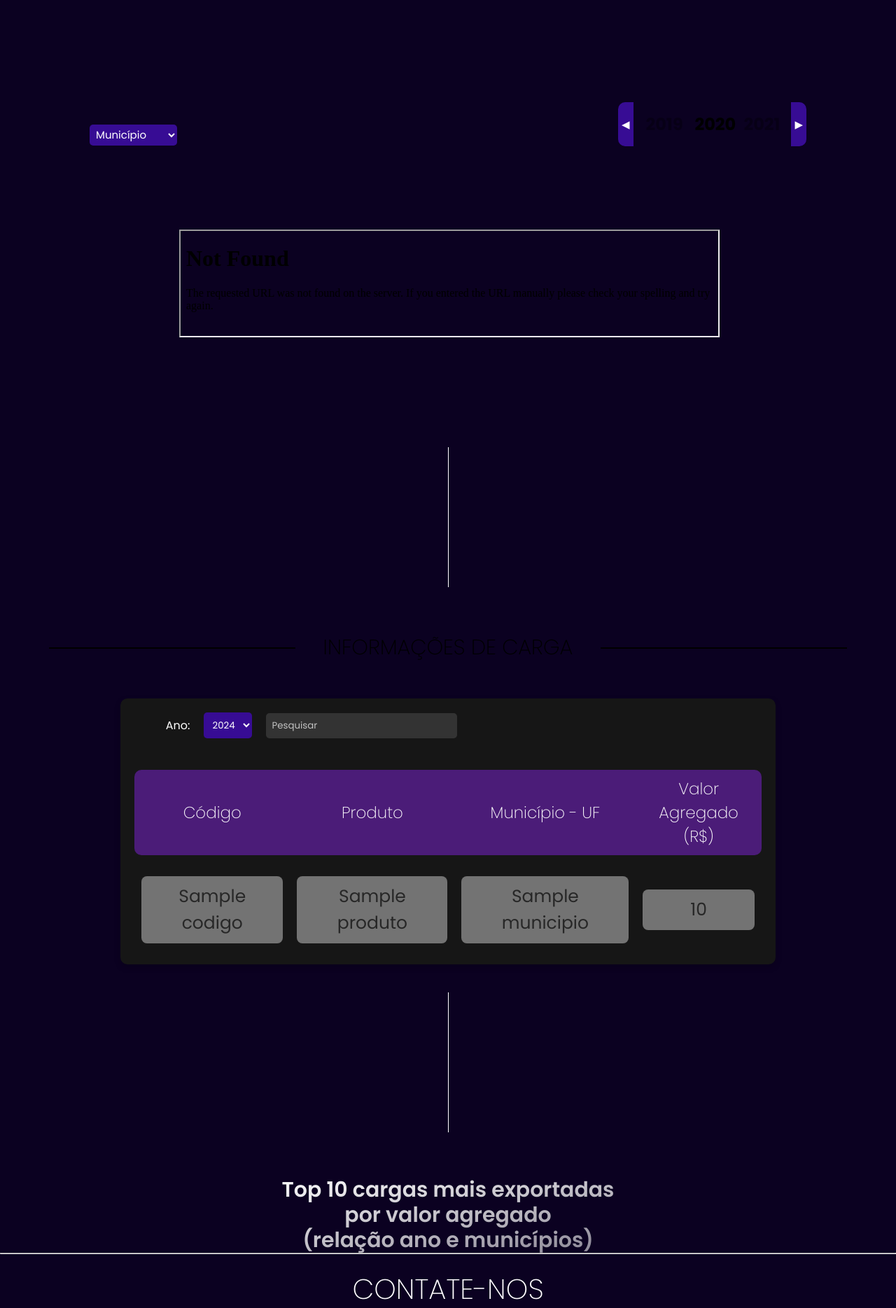
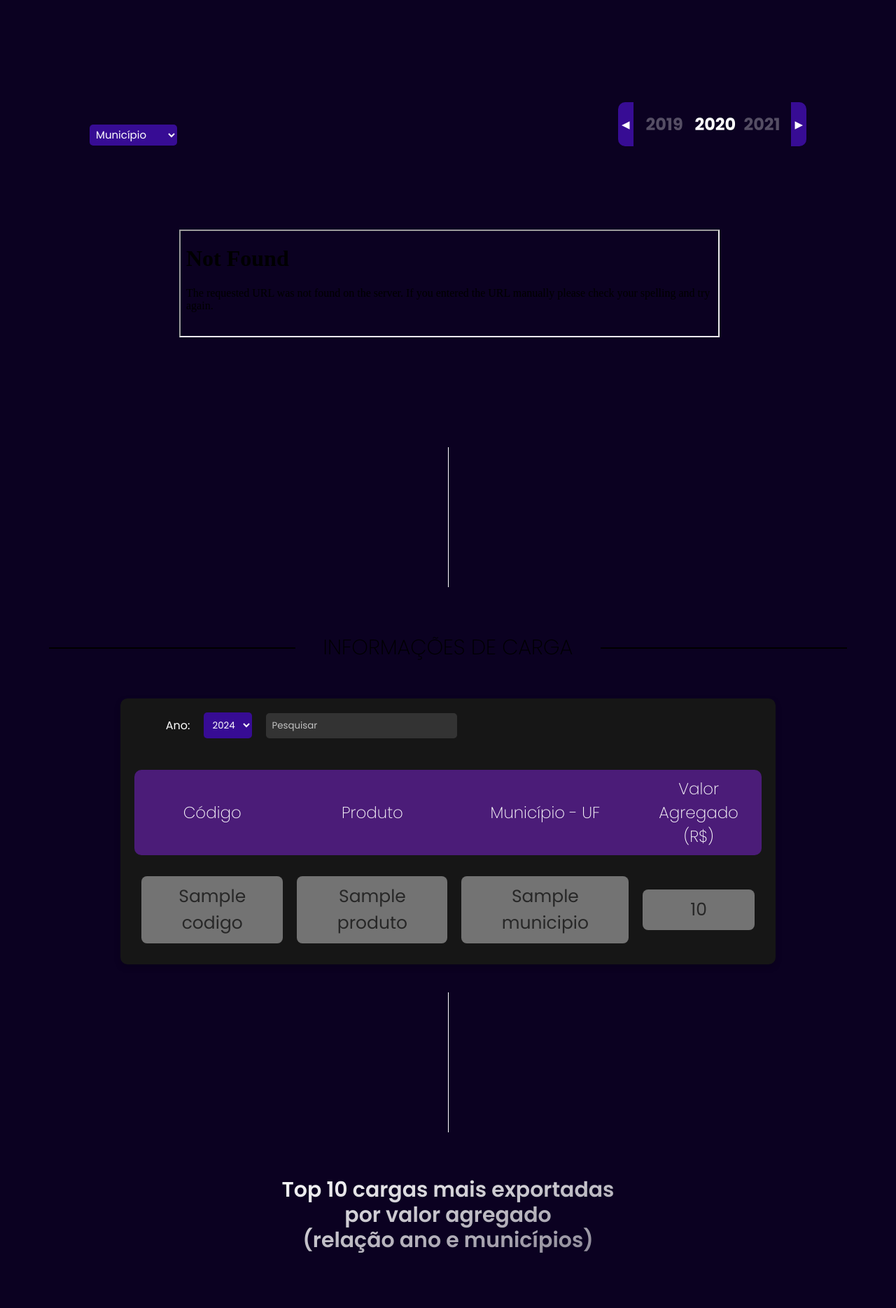
Before and after one commit to Team-Chronos/API-DSM-1SEMESTRE-2025, a Flask app: template src/frontend/templates/index.html in a window 1280 px wide. Shown: the part 1144-3013 px from the top of the page at 70% size. Run offline with Flask 3, Linux system fonts and the light colour scheme; the template is opened without the code that fills it: most values are stand-ins (such as "Sample title", 1, 10 or a date in 2020).

Commit message:
refactor: Adição de margin-bottom na section top10

```diff
--- a/src/backend/Api_3/static/css/style.css
+++ b/src/backend/Api_3/static/css/style.css
@@ -141,6 +141,9 @@
   flex-direction: column;
   padding-top: 1px;
 }
+#top10{
+  margin-bottom: 5rem;
+}
 .txt3 {
   text-align: center;
   font-family: Poppins;
@@ -249,6 +252,7 @@
   background-color: #0b0121;
   display: flex;
   align-items: center;
+  color: #fff;
   justify-content: center;
   overflow: hidden;
   gap: 20px;
```
